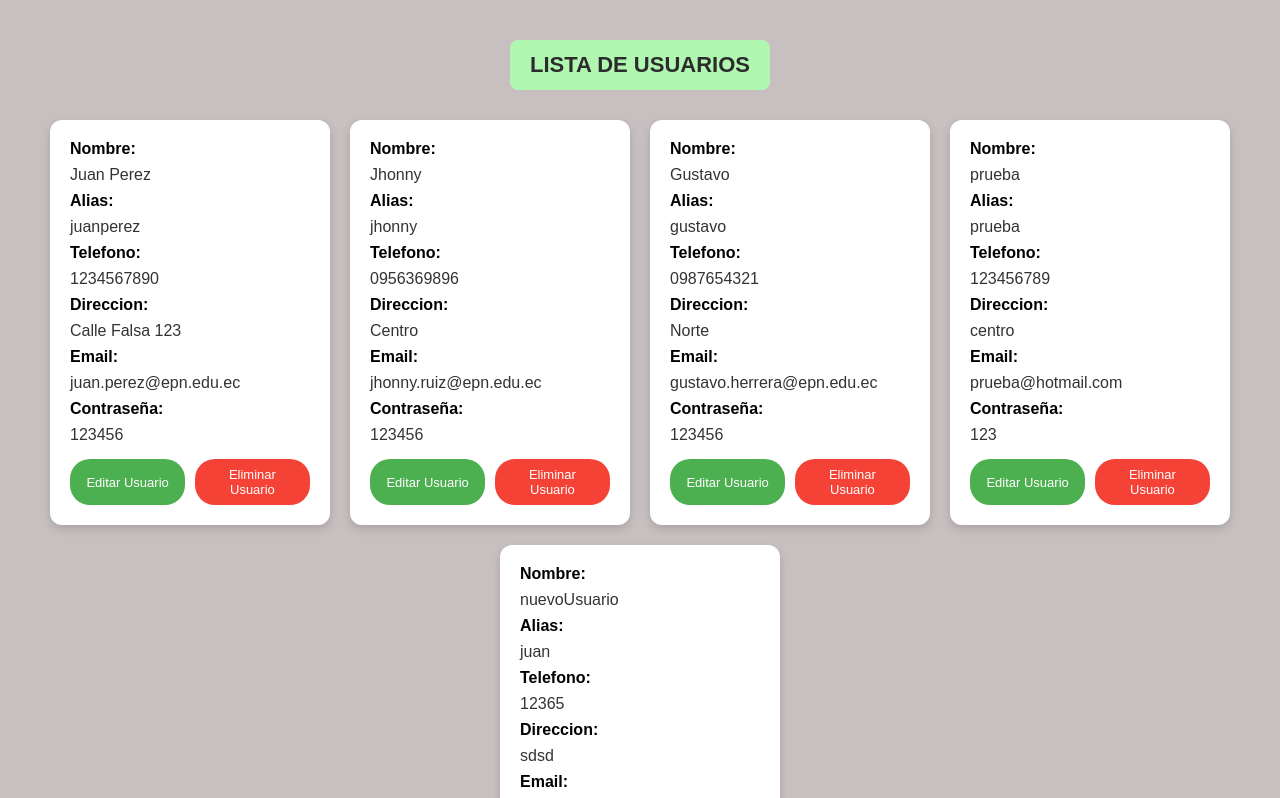
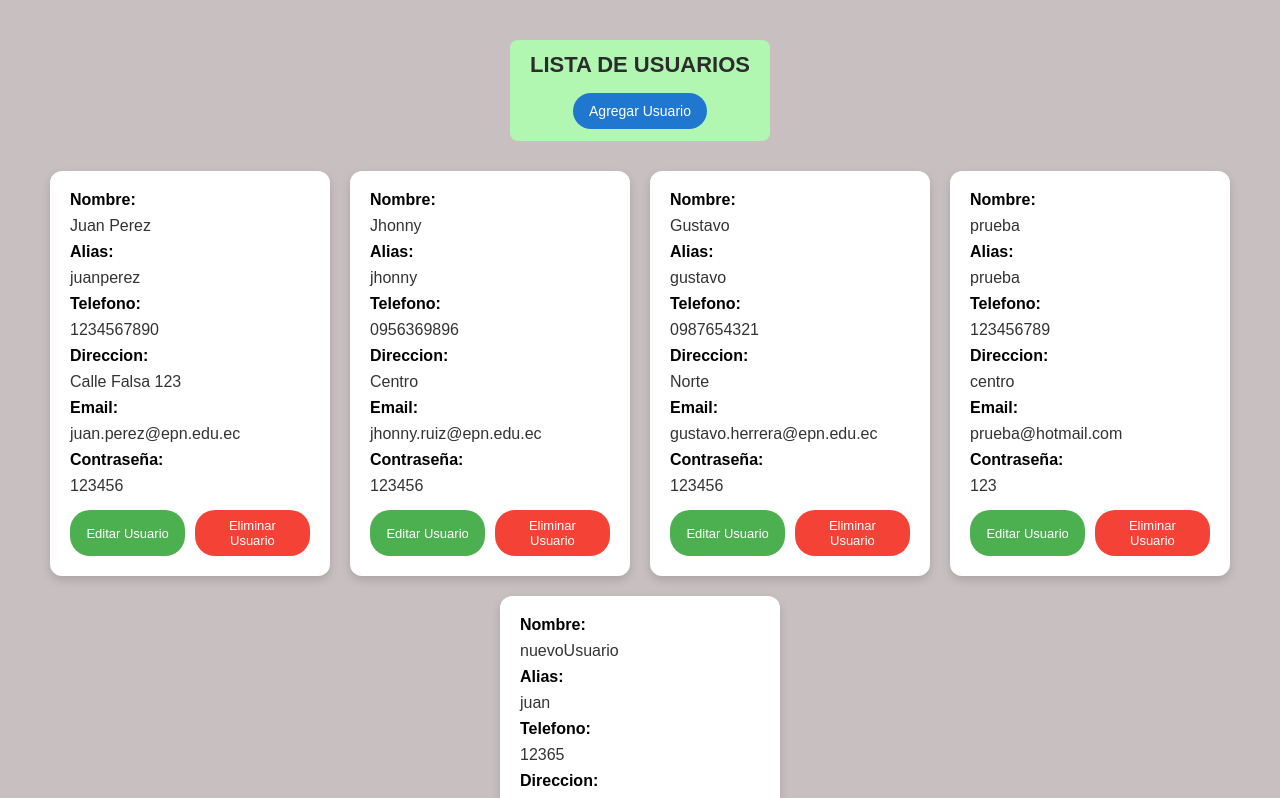
Before and after one commit to jhonny-r/ProyectoAutoCheck, a React (Create React App) app: page /ListaUsuarios in a window 1280 px wide. Shown: the top 798 px of the page. Built offline with nearby package versions, Linux system fonts and the light colour scheme; data requests are answered from the project's data file.

Commit message:
se agrego acceso al panel de administracion y boton de crear usuarios

```diff
--- a/src/Componente/ListaUsuarios.jsx
+++ b/src/Componente/ListaUsuarios.jsx
@@ -1,9 +1,11 @@
 import React, { useState } from "react";
+import { useNavigate } from "react-router-dom";
 import '../Estilos/ListaUsuarios.css';
 
 function ListaUsuarios({ usuarios, eliminarUsuario, actualizarUsuario, editarUsuario }) {
   const [modoEdicionId, setModoEdicionId] = useState(null);
   const [datosEditados, setDatosEditados] = useState({});
+  const navigate = useNavigate();
 
   const activarEdicion = (usuario) => {
     setModoEdicionId(usuario.id);
@@ -11,7 +13,7 @@ function ListaUsuarios({ usuarios, eliminarUsuario, actualizarUsuario, editarUsu
   };
 
   const guardarCambios = () => {
-    editarUsuario(datosEditados.id,datosEditados);
+    editarUsuario(datosEditados.id, datosEditados);
     setModoEdicionId(null);
   };
 
@@ -20,9 +22,17 @@ function ListaUsuarios({ usuarios, eliminarUsuario, actualizarUsuario, editarUsu
     setDatosEditados((prev) => ({ ...prev, [name]: value }));
   };
 
+  const irARegistro = () => {
+    navigate("/registro");
+  };
+
   return (
     <div className="usuarios-container">
-      <div className="usuarios-header">LISTA DE USUARIOS</div>
+      <div className="usuarios-header">
+        LISTA DE USUARIOS
+        <button className="btn-agregar" onClick={irARegistro}>Agregar Usuario</button>
+      </div>
+
       <div className="usuarios-grid">
         {usuarios.map((usuario) => {
           const enEdicion = modoEdicionId === usuario.id;
--- a/src/Componente/Login.jsx
+++ b/src/Componente/Login.jsx
@@ -4,7 +4,7 @@ import { useNavigate } from "react-router-dom";
 import { Link } from "react-router-dom";
 import LogoBlanco from '../Imagenes/LogoBlanco.svg';
 
-function Login({ usuarios,setUsuarioActivo }) {
+function Login({ usuarios, setUsuarioActivo }) {
     const navigate = useNavigate();
     const [email, setEmail] = React.useState("");
     const [password, setPassword] = React.useState("");
@@ -14,12 +14,16 @@ function Login({ usuarios,setUsuarioActivo }) {
         const usuarioValido = usuarios.find(u => u.email === email && u.contraseña === password);
         console.log(usuarioValido);
         if (usuarioValido) {
-            localStorage.setItem("usuarioActivo",JSON.stringify(usuarioValido));
+            localStorage.setItem("usuarioActivo", JSON.stringify(usuarioValido));
             setUsuarioActivo(usuarioValido);
             navigate("/inicio");
         } else {
             alert("Usuario o contraseña no válidos");
         }
+    };
+
+    const entrarComoAdmin = () => {
+        navigate("/PanelAdmin");
     };
 
     return (
@@ -44,9 +48,11 @@ function Login({ usuarios,setUsuarioActivo }) {
                 />
 
                 <button className="login-button" onClick={handleLogin}>Iniciar sesión</button>
+
+                <button className="admin-button" onClick={entrarComoAdmin}>Entrar como Administrador</button>
+
                 <div className="login-links">
-                    <Link to="/recuperacioncontra">Recuperar contraseña</Link><br />
-                   <br />
+                    <Link to="/recuperacioncontra">Recuperar contraseña</Link><br /><br />
                     <Link to="/registro">Crear Cuenta</Link>
                 </div>
             </div>
--- a/src/Componente/PanelAdmin.jsx
+++ b/src/Componente/PanelAdmin.jsx
@@ -10,7 +10,7 @@ function PanelAdmin() {
       <div className="panel-box">
         <div className="panel-header">PANEL DE ADMINISTRACIÓN</div>
         <button className="panel-button" onClick={() => navigate("/ListaUsuarios")}>Gestionar Usuarios</button>
-        <button className="panel-button" onClick={() => navigate("/reportes")}>Ver Reportes</button>
+        <button className="panel-button" onClick={() => navigate("/reportes")}>Agrega tu crud aqui</button>
         <button className="panel-button" onClick={() => navigate("/")}>Cerrar Sesión</button>
       </div>
     </div>
--- a/src/Estilos/ListaUsuarios.css
+++ b/src/Estilos/ListaUsuarios.css
@@ -16,6 +16,25 @@
   border-radius: 8px;
   margin-bottom: 30px;
   text-align: center;
+  display: flex;
+  flex-direction: column;
+  align-items: center;
+}
+
+.btn-agregar {
+  margin-top: 15px;
+  padding: 10px 16px;
+  font-size: 14px;
+  background-color: #2077cf;
+  color: white;
+  border: none;
+  border-radius: 20px;
+  cursor: pointer;
+  transition: background-color 0.3s ease;
+}
+
+.btn-agregar:hover {
+  background-color: #125aa0;
 }
 
 .usuarios-grid {
@@ -78,3 +97,12 @@
 .btn-eliminar:hover {
   background-color: #d32f2f;
 }
+
+.input-edicion {
+  width: 100%;
+  padding: 6px;
+  margin-top: 4px;
+  margin-bottom: 8px;
+  border-radius: 6px;
+  border: 1px solid #ccc;
+}
--- a/src/Estilos/login.css
+++ b/src/Estilos/login.css
@@ -76,3 +76,19 @@
 .login-button {
   box-sizing: border-box;
 }
+
+.admin-button {
+    width: 100%;
+    padding: 10px;
+    margin-top: 10px;
+    background-color: #555;
+    color: white;
+    border: none;
+    border-radius: 5px;
+    cursor: pointer;
+    font-weight: bold;
+}
+
+.admin-button:hover {
+    background-color: #333;
+}
```
